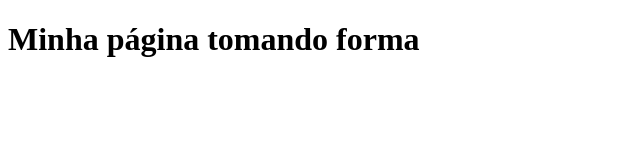
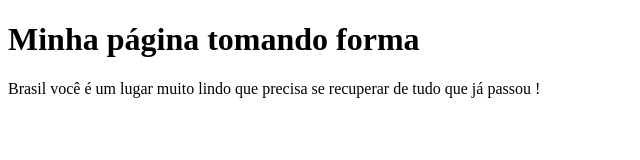
Before and after one commit to demostenessilva/aula_javascript, a plain HTML site: page index.html in a window 1280 px wide. Shown: the whole page, without its empty margins (0-640 px from the left). Drawn offline with Linux system fonts and the light colour scheme.

Commit message:
Segunda atualização do código e do teste

```diff
--- a/index.html
+++ b/index.html
@@ -10,5 +10,14 @@
 
 
     <h1>Minha página tomando forma</h1>
+
+    <section>
+        <div>
+            <p>
+                Brasil você é um lugar muito lindo que precisa se recuperar de tudo que já passou !
+            </p>
+        </div>
+
+    </section>
 </body>
 </html>
```
